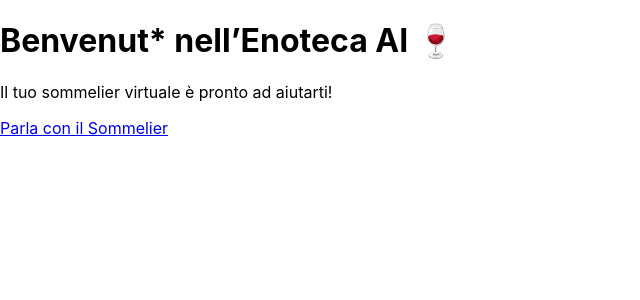
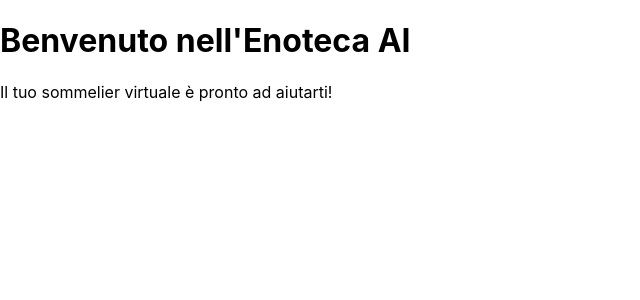
Before and after one commit to Enoteca5sensi/enoteca-ai, a Next.js app: page / in a window 1280 px wide. Shown: the top 300 px of the page, without its empty margins (0-640 px from the left). Built offline with nearby package versions, Linux system fonts and the light colour scheme.

Commit message:
Fix homepage"

```diff
--- a/pages/index.js
+++ b/pages/index.js
@@ -1,13 +1,8 @@
-import Link from 'next/link';
-
 export default function Home() {
   return (
-    <div className="flex flex-col items-center justify-center min-h-screen p-8">
-      <h1 className="text-3xl font-bold mb-4">Benvenut* nell’Enoteca AI 🍷</h1>
-      <p className="mb-8">Il tuo sommelier virtuale è pronto ad aiutarti!</p>
-      <Link href="/sommelier">
-        <a className="bg-red-500 text-white px-6 py-3 rounded-full hover:bg-red-600 transition">Parla con il Sommelier</a>
-      </Link>
+    <div>
+      <h1>Benvenuto nell'Enoteca AI</h1>
+      <p>Il tuo sommelier virtuale è pronto ad aiutarti!</p>
     </div>
   );
 }
```
